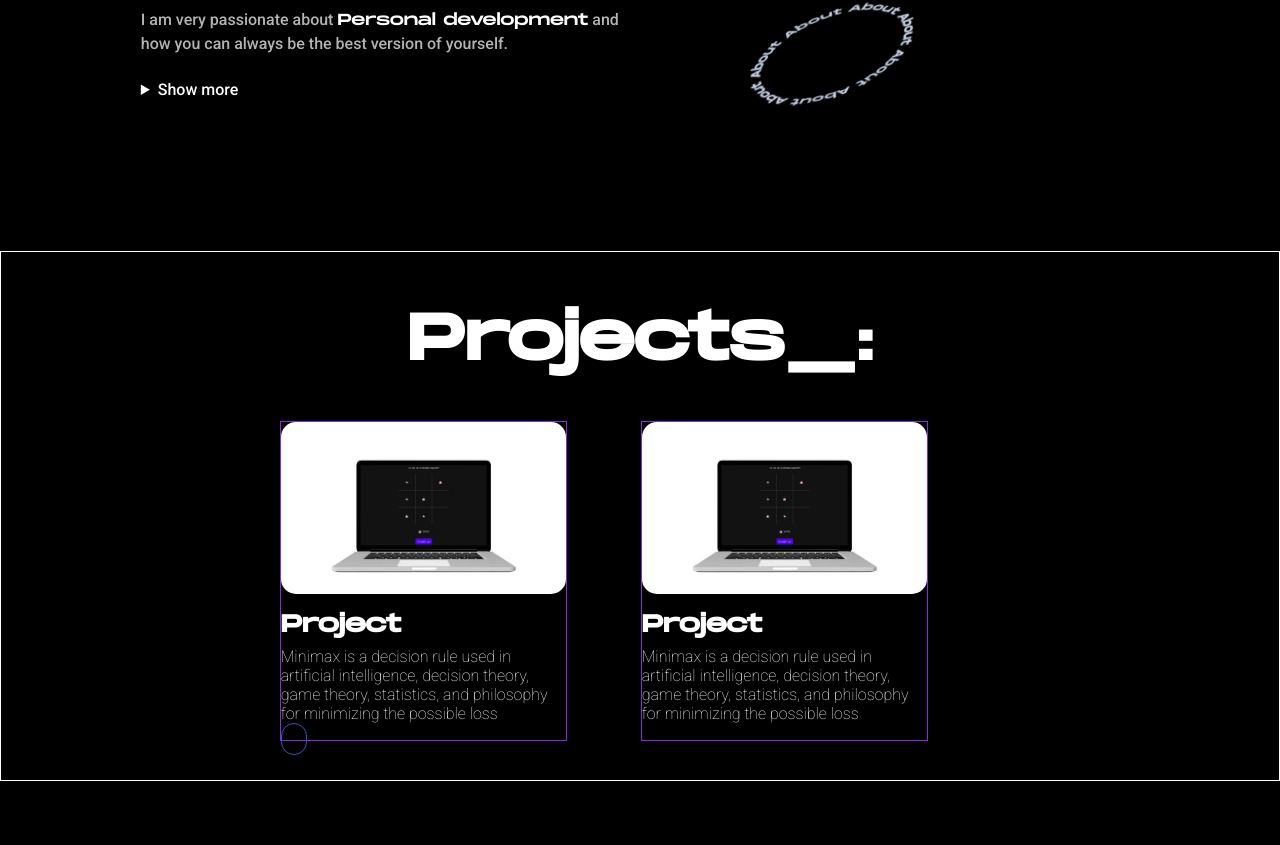
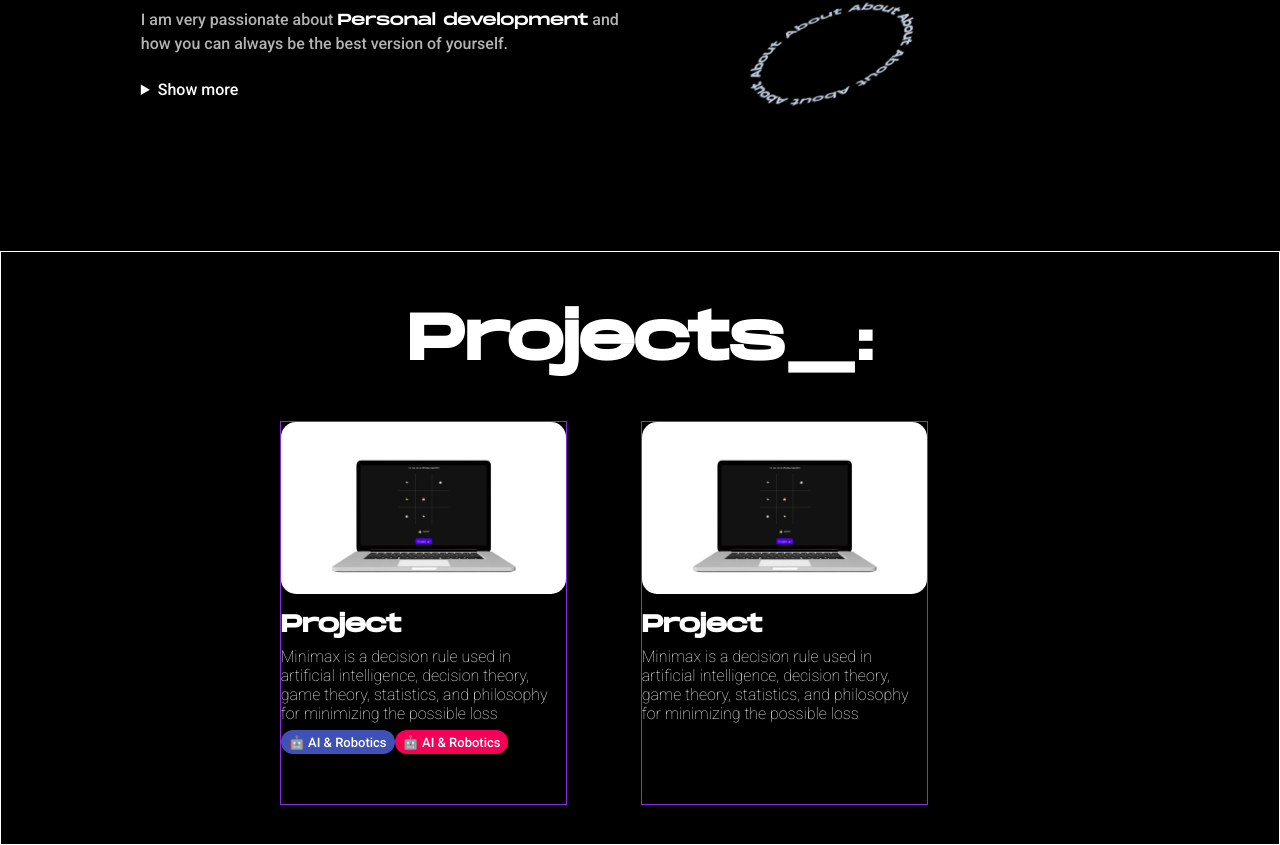
Before and after one commit to Wilmox/portfolio, a Next.js app: page / in a window 1280 px wide. Shown: the part 601-1446 px from the top of the page. Before the commit the page ends 1382 px from the top, so only its background shows below. Built offline with nearby package versions, Linux system fonts and the light colour scheme.

Commit message:
Progress on labels

```diff
--- a/pages/index.js
+++ b/pages/index.js
@@ -16,7 +16,7 @@ export default function Home() {
         <meta name="viewport" content="width=device-width, initial-scale=1.0" />
         <link rel="icon" href="/assets/img/favicon.ico" />
         <link rel="preconnect" href="https://fonts.googleapis.com" />
-        <link rel="preconnect" href="https://fonts.gstatic.com" crossOrigin/>
+        <link rel="preconnect" href="https://fonts.gstatic.com" crossOrigin="anonymous" />
         <link href="https://fonts.googleapis.com/css2?family=Roboto:wght@100;300;500&display=swap" rel="stylesheet" />
       </Head>
 
@@ -62,17 +62,20 @@ export default function Home() {
 
           <div className={styles.projects}>
             <a className={styles.projectCard}>
-              <Image src="/assets/img/project-tictactoe-minmax.jpg" width={1241} height={745}/>
+              <Image src="/assets/img/project-tictactoe-minmax.jpg" width={1241} height={745} />
 
               <div className={styles.cardText}>
                 <h2>Project</h2>
                 <p>Minimax is a decision rule used in artificial intelligence, decision theory, game theory, statistics, and philosophy for minimizing the possible loss</p>
               </div>
-              <Chip variant="outlined" color="primary" icon={"\u{1F9E0}"}/>
+              <div className={styles.labels}>
+                <Chip label={"\u{1F916} AI & Robotics"} size="small" color="primary" />
+                <Chip label={"\u{1F916} AI & Robotics"} size="small" color="secondary" />
+              </div>
             </a>
 
             <a className={styles.projectCard}>
-              <Image src="/assets/img/project-tictactoe-minmax.jpg" width={1241} height={745}/>
+              <Image src="/assets/img/project-tictactoe-minmax.jpg" width={1241} height={745} />
 
               <div className={styles.cardText}>
                 <h2>Project</h2>
--- a/styles/Home.module.css
+++ b/styles/Home.module.css
@@ -87,7 +87,7 @@ div.about p {
 .projects a.projectCard {
   border: blueviolet 1px solid;
   width: 80%;
-  height: 40vh;
+  height: 48vh;
 }
 
 .projects a.projectCard:hover {
@@ -111,6 +111,10 @@ div.about p {
 .cardText p {
   font-family: 'Roboto', sans-serif;
   font-weight: lighter;
+}
+
+.labels {
+  margin: .5vw 0;
 }
 
 @media screen and (max-width: 1500px) {}
```
Also changed, not shown: components/Label.js (added, +12 -0 lines).
